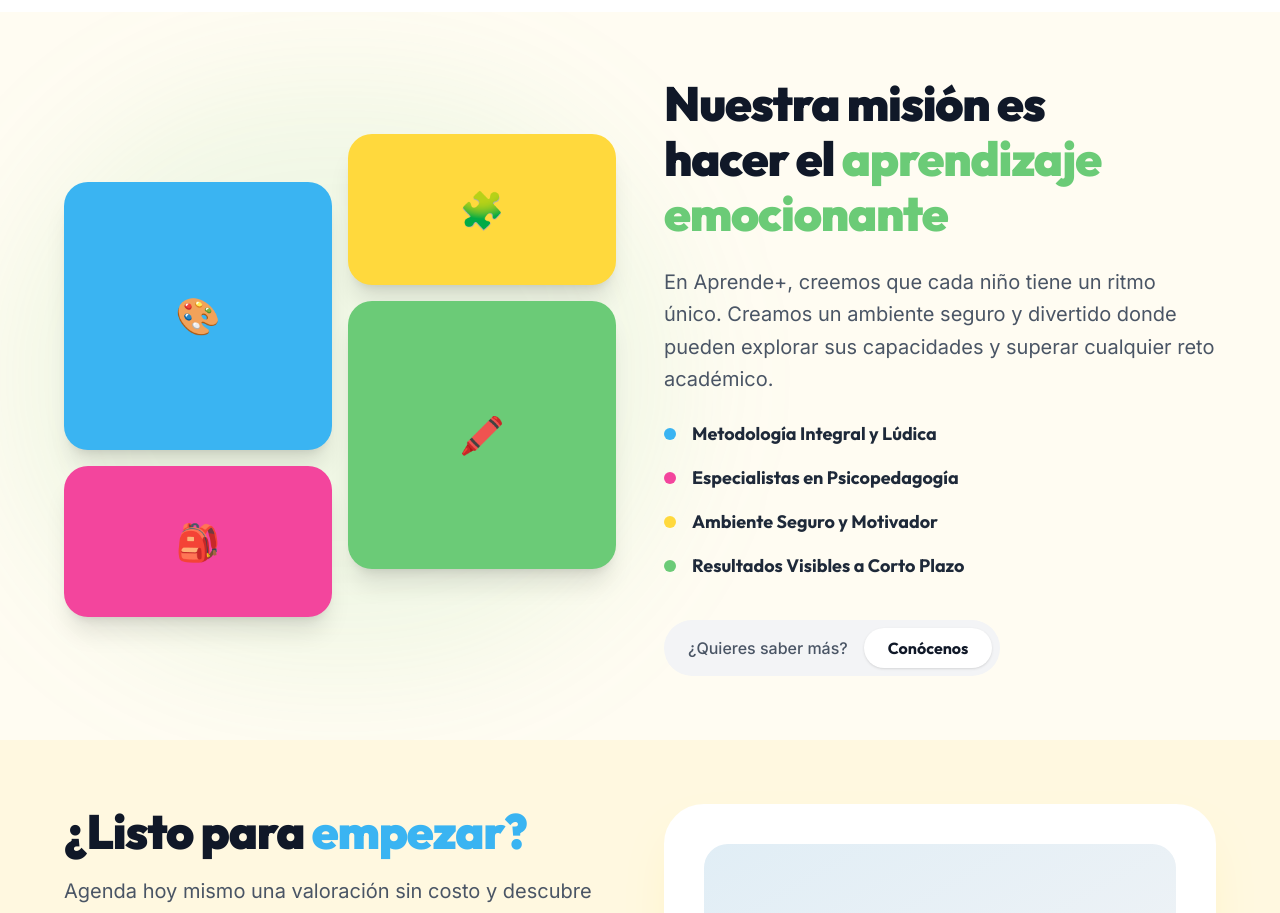
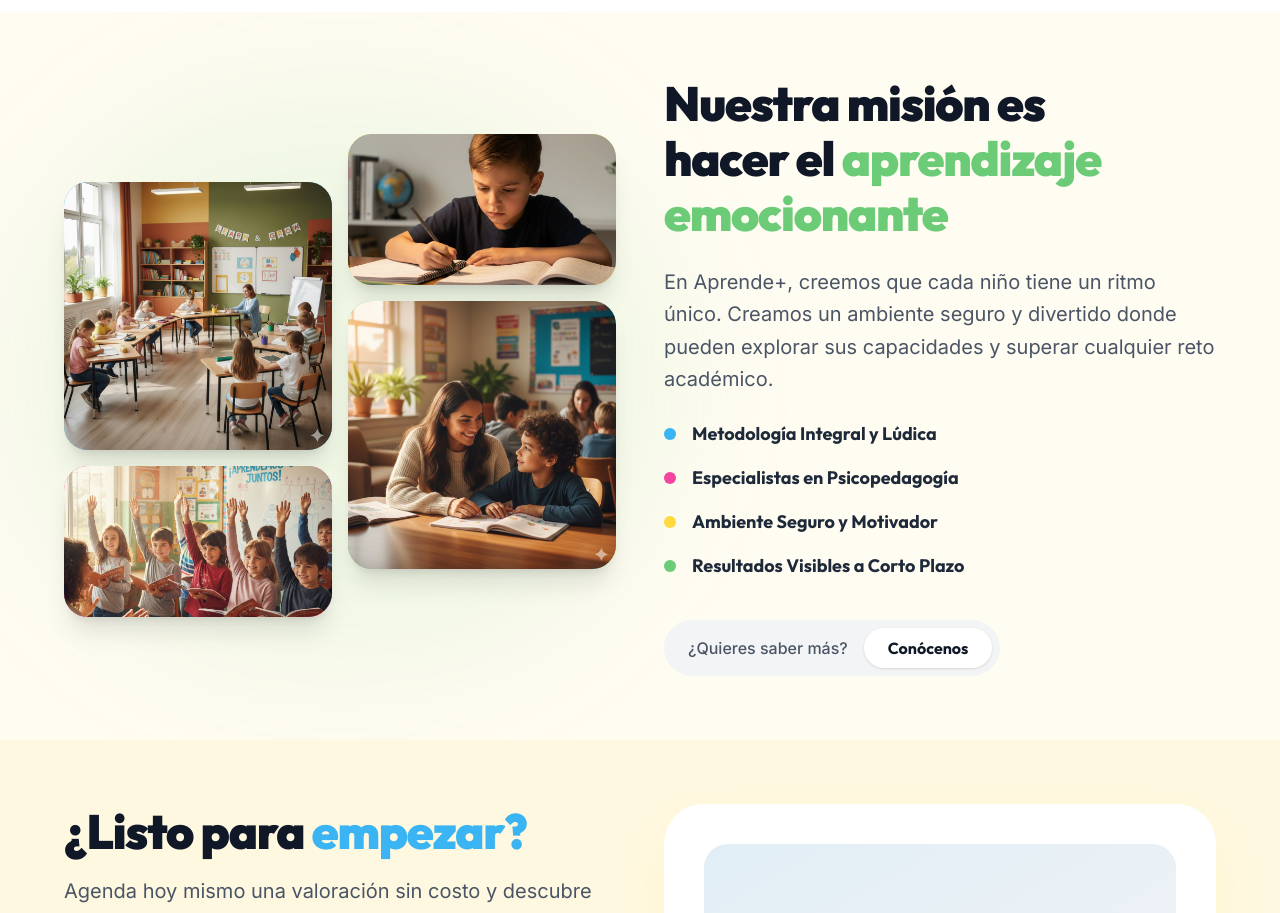
Before and after one commit to FerDeNetlab/aprendemaslm, a Next.js app: page / in a window 1280 px wide. Shown: the part 1680-2593 px from the top of the page. Built offline with nearby package versions, Linux system fonts and the light colour scheme.

Commit message:
style: successfully placed thematic images in Hero and About sections

```diff
--- a/src/components/About.tsx
+++ b/src/components/About.tsx
@@ -8,12 +8,20 @@ const About = () => {
                     <div className="absolute top-1/2 left-1/2 -translate-x-1/2 -translate-y-1/2 w-[120%] h-[120%] bg-aprende-green/10 rounded-full blur-3xl -z-10" />
                     <div className="grid grid-cols-2 gap-4">
                         <div className="space-y-4 pt-12">
-                            <div className="aspect-square bg-aprende-blue rounded-3xl flex items-center justify-center text-4xl shadow-xl transform hover:-rotate-3 transition-transform">🎨</div>
-                            <div className="aspect-video bg-aprende-pink rounded-3xl flex items-center justify-center text-4xl shadow-xl transform hover:rotate-2 transition-transform">🎒</div>
+                            <div className="aspect-square bg-aprende-blue rounded-3xl overflow-hidden shadow-xl transform hover:-rotate-3 transition-transform">
+                                <img src="/2.jpeg" alt="Actividades Aprende+" className="w-full h-full object-cover" />
+                            </div>
+                            <div className="aspect-video bg-aprende-pink rounded-3xl overflow-hidden shadow-xl transform hover:rotate-2 transition-transform">
+                                <img src="/3.jpeg" alt="Clases Aprende+" className="w-full h-full object-cover" />
+                            </div>
                         </div>
                         <div className="space-y-4">
-                            <div className="aspect-video bg-aprende-yellow rounded-3xl flex items-center justify-center text-4xl shadow-xl transform hover:rotate-3 transition-transform">🧩</div>
-                            <div className="aspect-square bg-aprende-green rounded-3xl flex items-center justify-center text-4xl shadow-xl transform hover:-rotate-2 transition-transform">🖍️</div>
+                            <div className="aspect-video bg-aprende-yellow rounded-3xl overflow-hidden shadow-xl transform hover:rotate-3 transition-transform">
+                                <img src="/4.jpeg" alt="Material Aprende+" className="w-full h-full object-cover" />
+                            </div>
+                            <div className="aspect-square bg-aprende-green rounded-3xl overflow-hidden shadow-xl transform hover:-rotate-2 transition-transform">
+                                <img src="/5.jpeg" alt="Aprendizaje Aprende+" className="w-full h-full object-cover" />
+                            </div>
                         </div>
                     </div>
                 </div>
```
